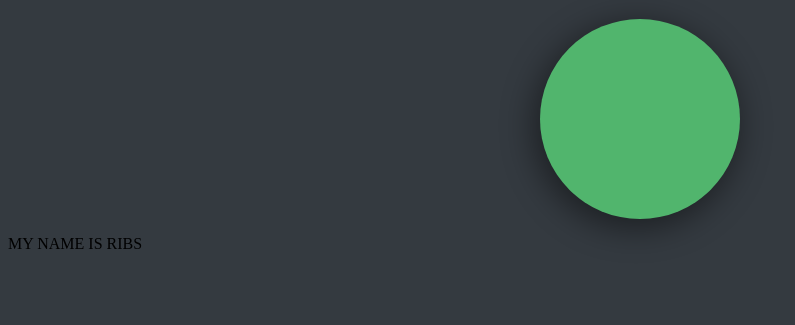
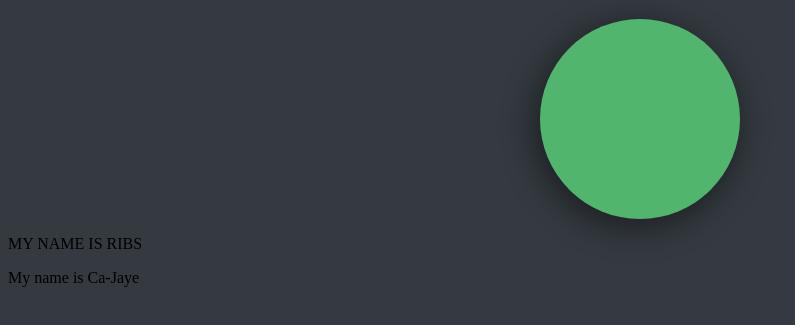
Before and after one commit to Cajaye/Demo-repo, a plain HTML site: page index.html in a window 1280 px wide. Shown: the part 61-386 px from the top of the page, without its empty margins (0-795 px from the left). Drawn offline with Linux system fonts and the light colour scheme.

Commit message:
added my name

```diff
--- a/index.html
+++ b/index.html
@@ -18,5 +18,6 @@
       <script src="main.js"></script>
     </main>
     <p>MY NAME IS RIBS</p>
+    <p>My name is Ca-Jaye</p>
   </body>
 </html>
```
